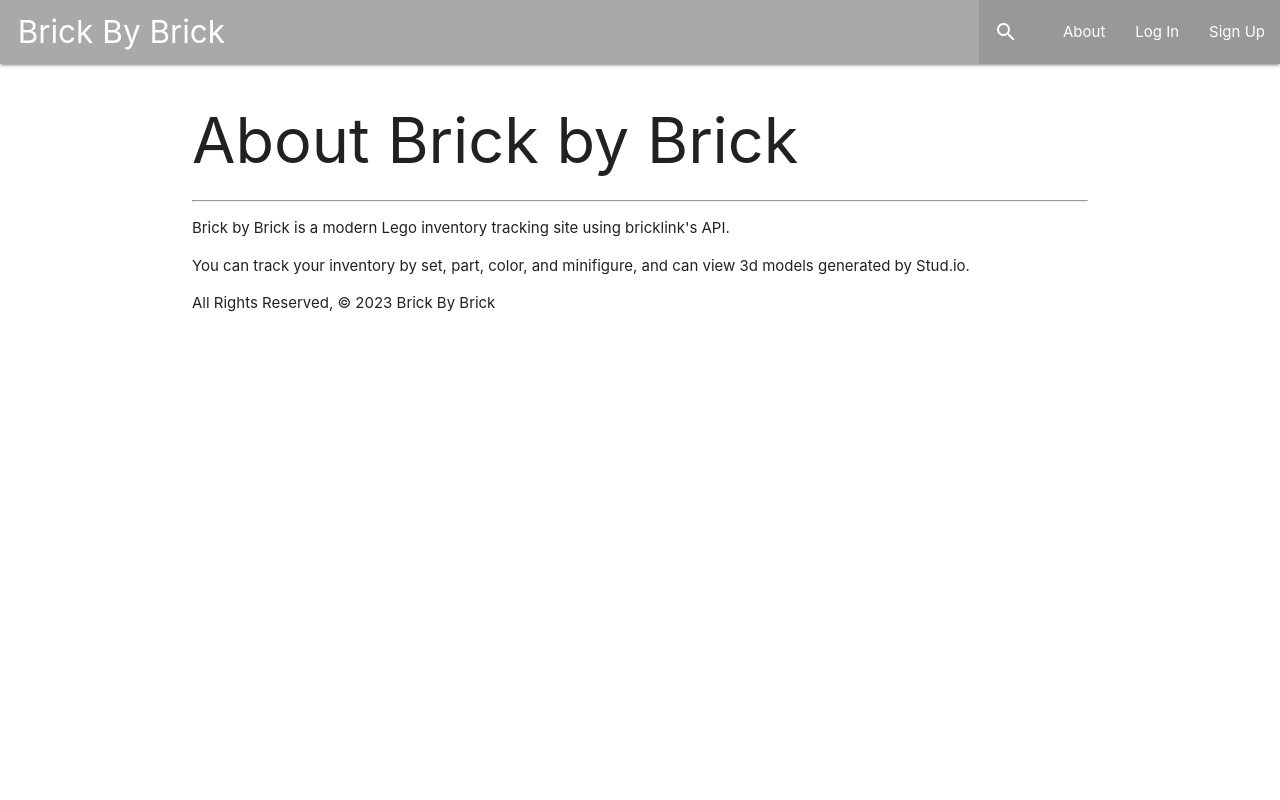
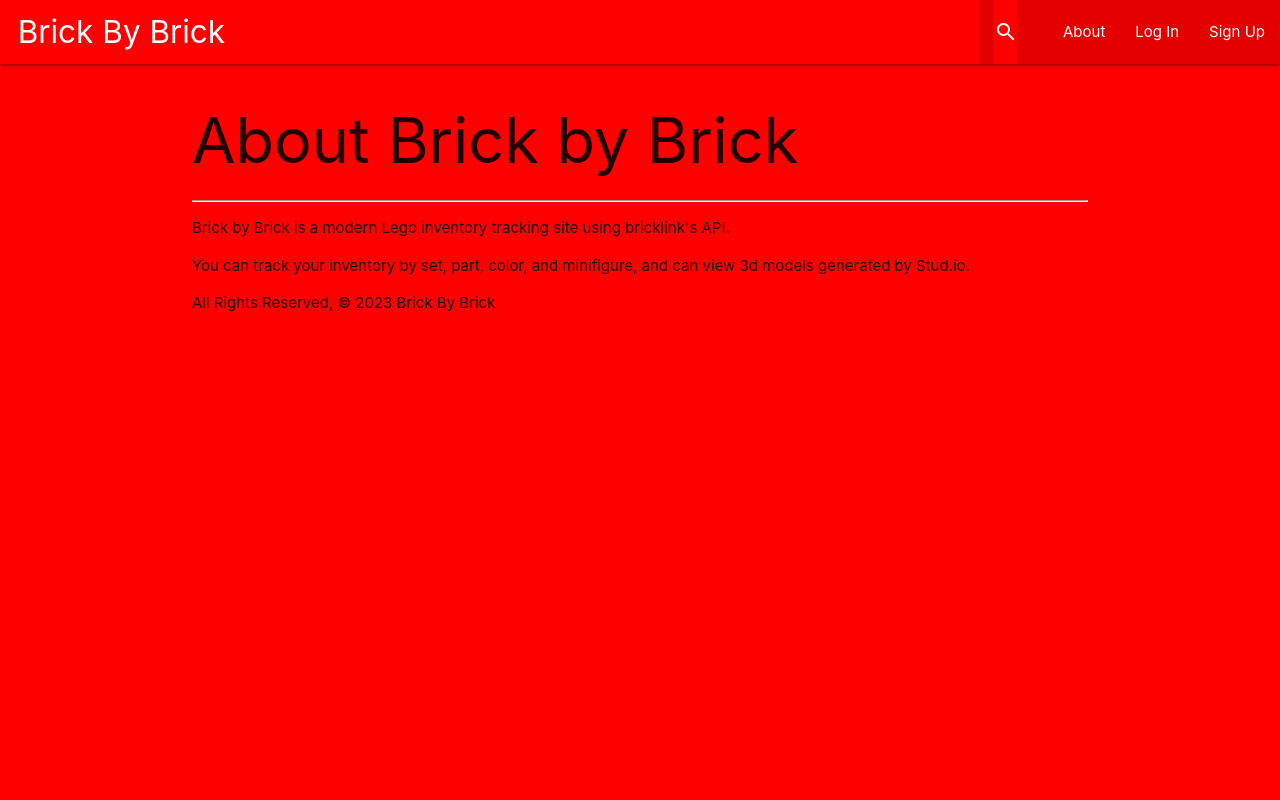
Before and after one commit to jimcreel/BrickByBrick, a Django app: page /about/ in a window 1280 px wide. Run offline with Django 4.2, Linux system fonts and the light colour scheme.

Commit message:
Pause rq

```diff
--- a/brickbybrick/main_app/static/css/style.css
+++ b/brickbybrick/main_app/static/css/style.css
@@ -1,3 +1,7 @@
+* {
+  background-color: red;
+}
+
 body {
     display: flex;
     min-height: 100vh;
```
Also changed, not shown: brickbybrick/main_app/templates/base.html (+0 -11 lines).
